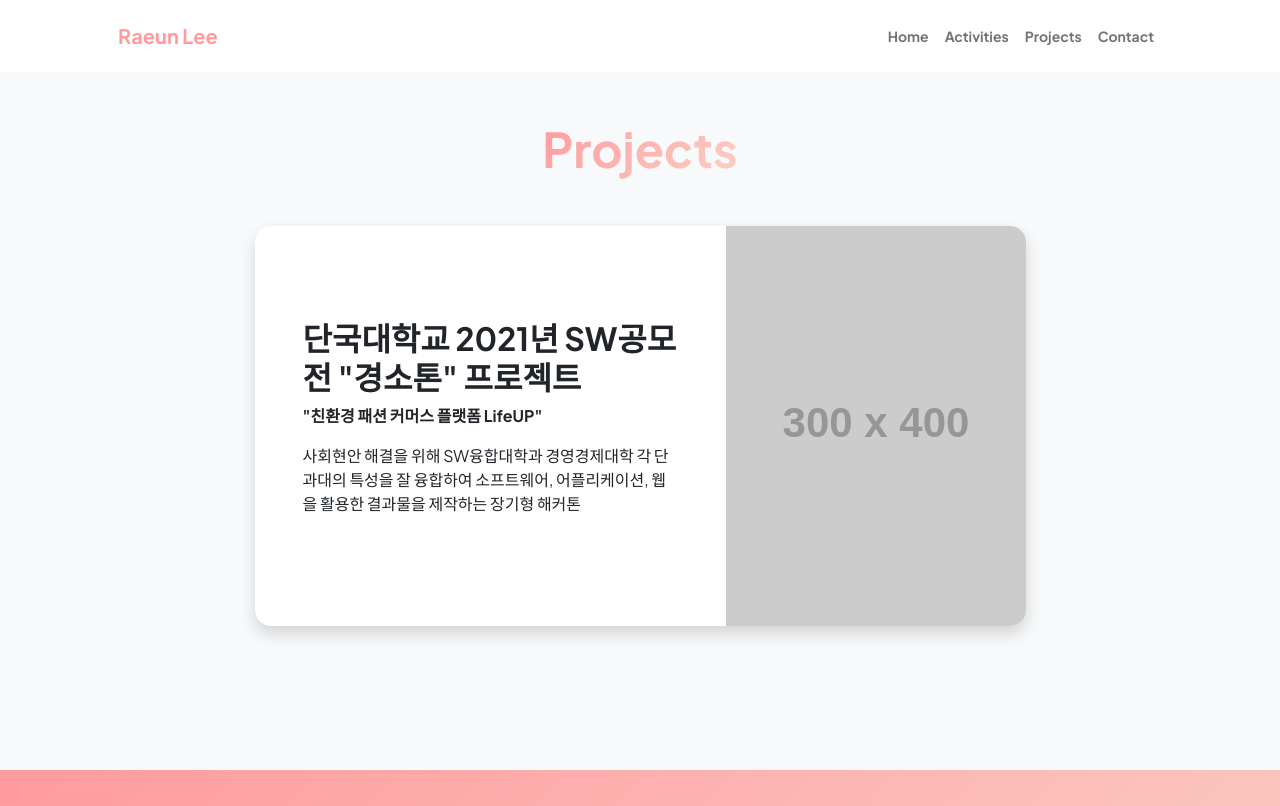
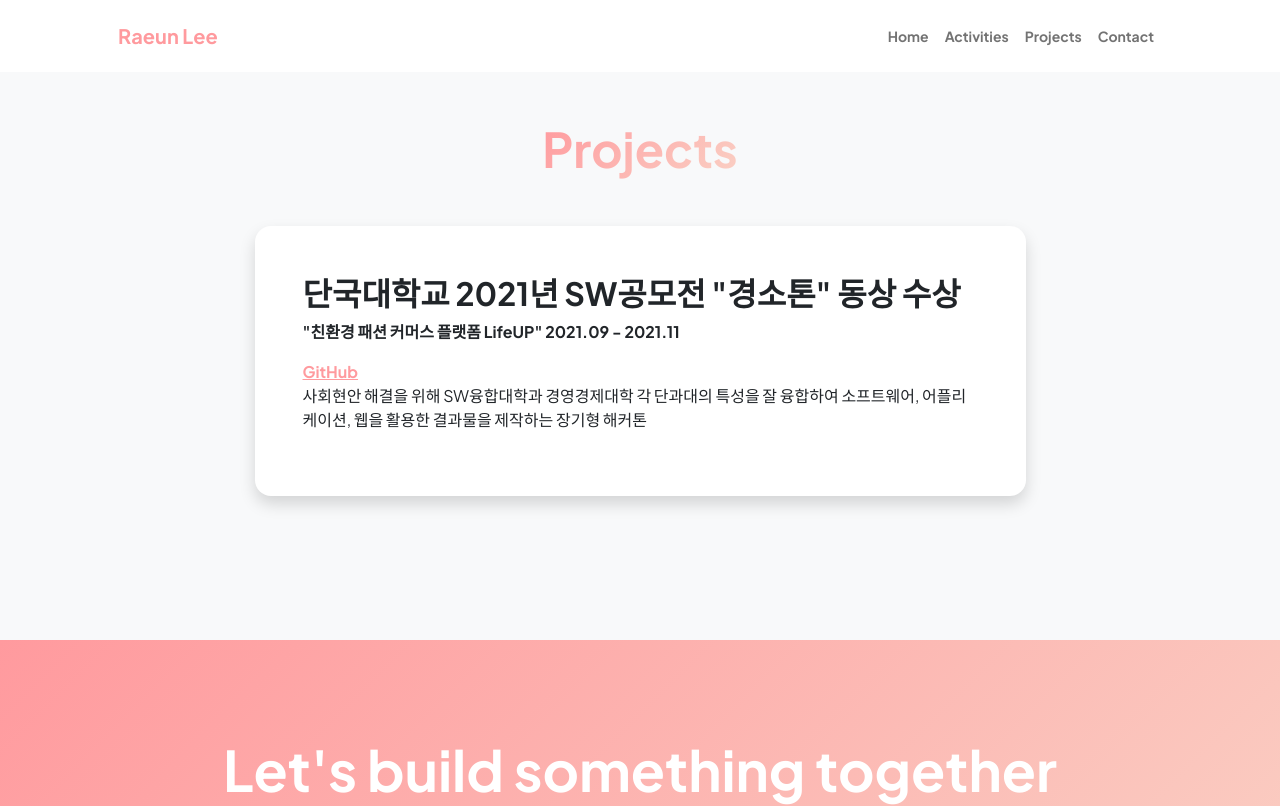
Before and after one commit to raeunlee/Opensource_mid, a website: page src/pug/projects.pug in a window 1280 px wide. Shown: the top 806 px of the page. Drawn offline with nearby package versions, Linux system fonts and the light colour scheme; files that its build step writes are made by us from their sources; placeholder pictures from the web are drawn by us.

Commit message:
[7.Modify Projects]

```diff
--- a/src/pug/contact.pug
+++ b/src/pug/contact.pug
@@ -55,7 +55,7 @@ html(lang='en')
                                             placeholder='Enter your name...'
                                             data-sb-validations='required'
                                         )
-                                        label(for='name') Full name
+                                        label(for='name') Name
                                         .invalid-feedback(data-sb-feedback='name:required')
                                             | A name is required.
 
--- a/src/pug/projects.pug
+++ b/src/pug/projects.pug
@@ -37,10 +37,11 @@ html(lang='en')
                                 .card-body.p-0
                                     .d-flex.align-items-center
                                         .p-5
-                                            h2.fw-bolder 단국대학교 2021년 SW공모전 "경소톤" 프로젝트
-                                            p.fw-bolder "친환경 패션 커머스 플랫폼 LifeUP"
+                                            h2.fw-bolder 단국대학교 2021년 SW공모전 "경소톤" 동상 수상
+                                            p.fw-bolder "친환경 패션 커머스 플랫폼 LifeUP" 2021.09 - 2021.11
+                                            a.fw-bolder(href="https://github.com/raeunlee/greenlight_project") GitHub
                                             p 사회현안 해결을 위해 SW융합대학과 경영경제대학 각 단과대의 특성을 잘 융합하여 소프트웨어, 어플리케이션, 웹을 활용한 결과물을 제작하는 장기형 해커톤
-                                        img.img-fluid(src='https://dummyimage.com/300x400/343a40/6c757d', alt='...')
+                                            //img.img-fluid(src='', alt='...')
 
             // Call to action section
             section.py-5.bg-gradient-primary-to-secondary.text-white
```
Also changed, not shown: dist/assets/project1.png (added), dist/contact.html, dist/projects.html, src/assets/project1.png (added).
